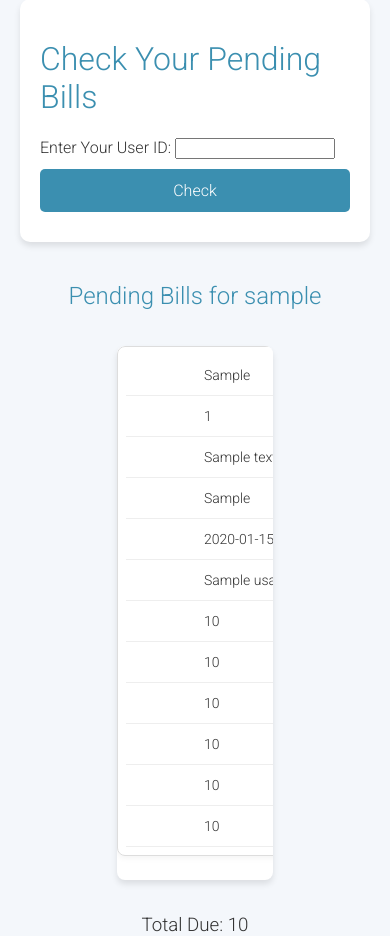
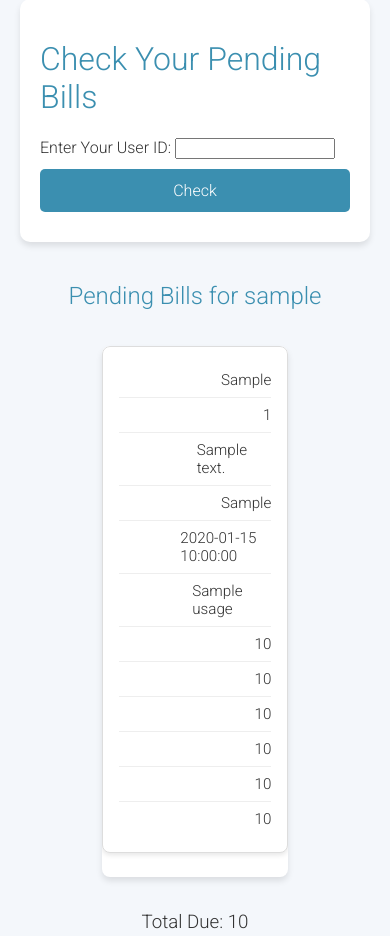
Before and after one commit to bonzoholda/CDWS_project, a FastAPI app: template app/templates/user.html in a window 390 px wide. Shown: the part 41-977 px from the top of the page. Run offline with FastAPI, Linux system fonts and the light colour scheme; the template is opened without the code that fills it: most values are stand-ins (such as "Sample title", 1, 10 or a date in 2020).

Commit message:
Update style.css

```diff
--- a/app/static/style.css
+++ b/app/static/style.css
@@ -150,45 +150,50 @@ h1, h2 {
 
 /* Mobile portrait: convert table to block style */
 @media (max-width: 768px) {
-    .bill-table,
-    .bill-table thead,
-    .bill-table tbody,
-    .bill-table th,
-    .bill-table td,
-    .bill-table tr {
-        display: block;
-        width: 100%;
+    .bill-table {
+        border: none;
     }
 
     .bill-table thead {
-        display: none; /* hide header row */
+        display: none;
     }
 
     .bill-table tr {
+        display: block;
         margin-bottom: 1.5rem;
         border: 1px solid #ddd;
         border-radius: 8px;
-        background: #fff;
-        box-shadow: 0 2px 6px rgba(0,0,0,0.05);
-        padding: 0.5rem;
+        background-color: #fff;
+        box-shadow: 0 2px 5px rgba(0, 0, 0, 0.1);
+        padding: 1rem;
     }
 
     .bill-table td {
+        display: flex;
+        justify-content: space-between;
+        align-items: center;
+        padding: 0.5rem 0;
         border: none;
         border-bottom: 1px solid #eee;
-        position: relative;
-        padding-left: 50%;
-        text-align: left;
+        font-size: 0.95rem;
+        word-wrap: break-word;
+    }
+
+    .bill-table td:last-child {
+        border-bottom: none;
     }
 
     .bill-table td::before {
         content: attr(data-label);
-        position: absolute;
-        left: 1rem;
-        top: 0.75rem;
-        font-weight: bold;
+        font-weight: 600;
+        flex: 1 1 45%;
         color: #333;
-        width: 45%;
-        white-space: nowrap;
+        padding-right: 1rem;
+        text-align: left;
+    }
+
+    .bill-table td span {
+        flex: 1 1 55%;
+        text-align: right;
     }
 }
```
